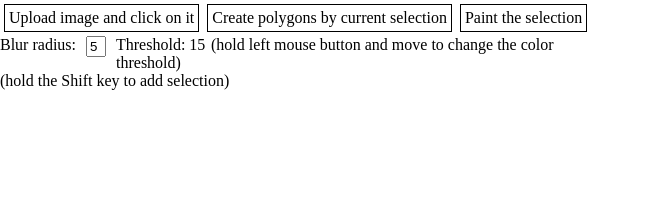
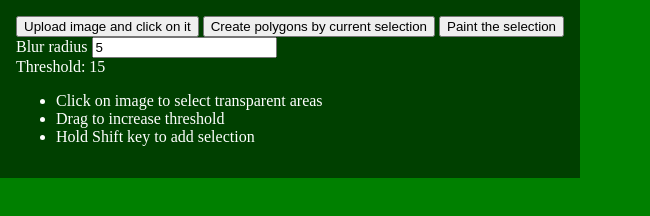
Before and after one commit to RandomStudio/instant-alpha, a website built with Parcel: page index.html in a window 1280 px wide. Shown: the whole page, without its empty margins (0-650 px from the left). Built offline with nearby package versions, Linux system fonts and the light colour scheme.

Commit message:
draw image and remove pixels

```diff
--- a/index.html
+++ b/index.html
@@ -5,15 +5,9 @@
 
     <div class="ui">
       <div>
-        <div class="button" onclick="uploadClick()">
-          Upload image and click on it
-        </div>
-        <div class="button" onclick="trace()">
-          Create polygons by current selection
-        </div>
-        <div class="button" onclick="paint('FF0000', 0.35)">
-          Paint the selection
-        </div>
+        <button onclick="uploadClick()">Upload image and click on it</button>
+        <button onclick="trace()">Create polygons by current selection</button>
+        <button onclick="paint('FF0000', 0.35)">Paint the selection</button>
         <input
           id="file-upload"
           type="file"
@@ -22,17 +16,24 @@
         />
       </div>
       <div>
-        <div style="float: left; margin-right: 10px">Blur radius:</div>
-        <input
-          id="blurRadius"
-          type="text"
-          onchange="onRadiusChange.apply(this, arguments)"
-          style="float: left; width: 20px; margin-right: 10px"
-        />
+        <div>
+          <label for="blurRadiu">Blur radius</label>
+          <input
+            id="blurRadius"
+            type="number"
+            onchange="onRadiusChange.apply(this, arguments)"
+            step="1"
+          />
+        </div>
         <div id="threshold"></div>
       </div>
-      <div>(hold left mouse button and move to change the color threshold)</div>
-      <div>(hold the Shift key to add selection)</div>
+      <div>
+        <ul>
+          <li>Click on image to select transparent areas</li>
+          <li>Drag to increase threshold</li>
+          <li>Hold Shift key to add selection</li>
+        </ul>
+      </div>
     </div>
 
     <div class="wrapper">
--- a/index.scss
+++ b/index.scss
@@ -3,12 +3,19 @@
   top: 0;
   left: 0;
   z-index: 2;
+  padding: 1em;
+  background-color: rgba(0, 0, 0, 0.5);
+  color: white;
 }
 
 .wrapper {
   position: absolute;
+  width: 100vw;
+  height: 100vh;
+  overflow: scroll;
   left: 0;
   top: 0;
+  background-color: green;
 }
 
 .content {
@@ -22,25 +29,11 @@
 }
 .picture {
   position: absolute;
-}
-.button {
-  padding: 4px;
-  margin: 4px;
-  border: 1px solid black;
-  float: left;
-}
-.button:hover {
-  background-color: blue;
-  color: white;
-  cursor: pointer;
-}
-#threshold {
-  width: 95px;
-  float: left;
+  visibility: hidden;
 }
 #file-upload {
   display: none;
 }
 .add-mode {
-  cursor: copy !important;
+  cursor: copy;
 }
--- a/script.js
+++ b/script.js
@@ -42,13 +42,14 @@ window.imgChange = (inp) => {
       var img = document.getElementById("test-picture");
       img.setAttribute("src", e.target.result);
       img.onload = function () {
-        window.initCanvas(img);
+        initCanvas(img);
       };
     };
     reader.readAsDataURL(inp.files[0]);
   }
 };
-window.initCanvas = (img) => {
+
+const initCanvas = (img) => {
   var cvs = document.getElementById("resultCanvas");
   cvs.width = img.width;
   cvs.height = img.height;
@@ -171,7 +172,8 @@ window.drawBorder = (noBorder) => {
     w = imageInfo.width,
     h = imageInfo.height,
     ctx = imageInfo.context,
-    imgData = ctx.createImageData(w, h),
+    // imgData = ctx.createImageData(w, h),
+    imgData = imageInfo.data,
     res = imgData.data;
 
   if (!noBorder) cacheInd = MagicWand.getBorderIndices(mask);
@@ -244,7 +246,8 @@ window.paint = (color, alpha) => {
     w = imageInfo.width,
     h = imageInfo.height,
     ctx = imageInfo.context,
-    imgData = ctx.createImageData(w, h),
+    // imgData = ctx.createImageData(w, h),
+    imgData = imageInfo.data,
     res = imgData.data;
 
   for (y = bounds.minY; y <= bounds.maxY; y++) {
@@ -262,14 +265,15 @@ window.paint = (color, alpha) => {
 
   ctx.putImageData(imgData, 0, 0);
 };
-window.hexToRgb = (hex, alpha) => {
+
+function hexToRgb(hex, alpha) {
   var int = parseInt(hex, 16);
   var r = (int >> 16) & 255;
   var g = (int >> 8) & 255;
   var b = int & 255;
 
   return [r, g, b, Math.round(alpha * 255)];
-};
+}
 
 window.concatMasks = (mask, old) => {
   let data1 = old.data,
```
